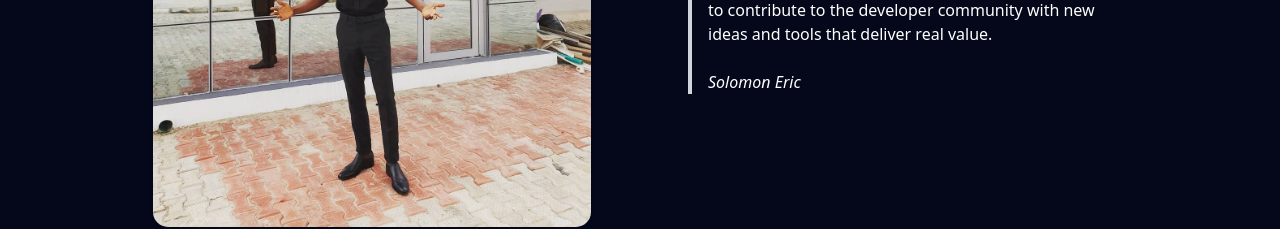
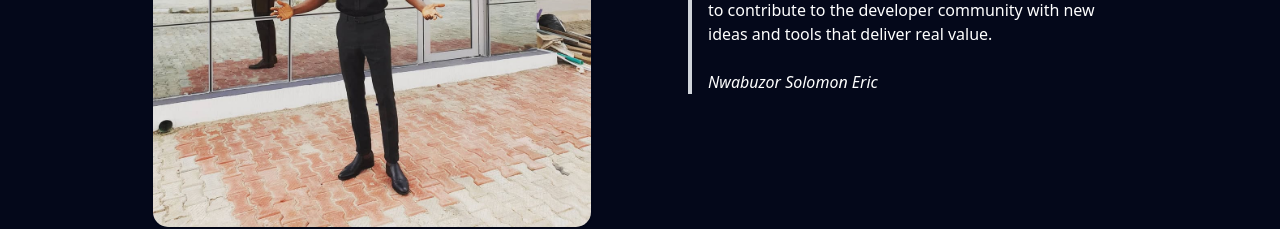
Before and after one commit to SOLOMONERIC/Nwabuzor_Solomon, a React (Vite) app: page / in a window 1280 px wide. Shown: the part 1410-1639 px from the top of the page. Built offline with nearby package versions, Linux system fonts and the light colour scheme.

Commit message:
updated my full name

```diff
--- a/src/pages/About/About.jsx
+++ b/src/pages/About/About.jsx
@@ -14,7 +14,8 @@ export default function About() {
     img.onerror = () => setImageLoaded(false);
     // Try to load the original image - you'll need to adjust this path
     img.src = "/src/assets/images/hero.jpg";
-  }, []);``
+  }, []);
+  ``;
 
   return (
     <>
@@ -67,7 +68,7 @@ export default function About() {
 
                   <div className="mt-6 space-y-3">
                     <cite className="block font-medium text-white">
-                      Solomon Eric
+                      Nwabuzor Solomon Eric
                     </cite>
                   </div>
                 </blockquote>
```
